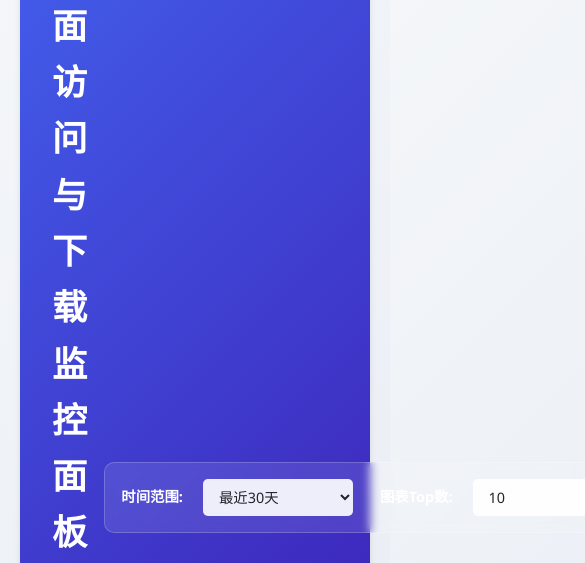
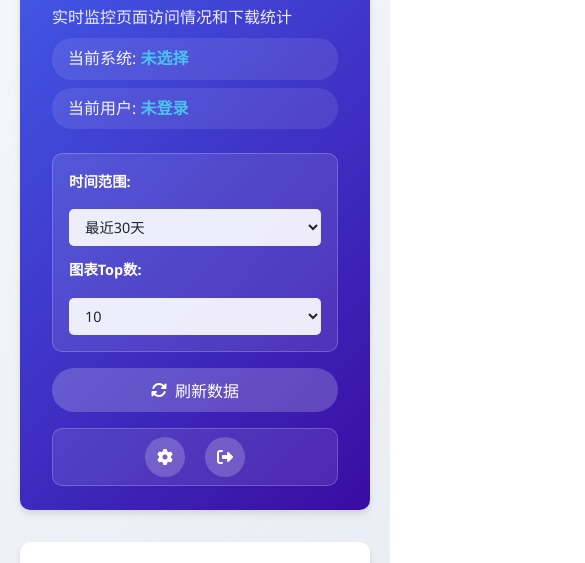
Before and after one commit to qingfeng0820/page-monitor, a plain HTML site: page public/monitor/index.html in a window 390 px wide. Shown: the part 160-723 px from the top of the page, 585 px wide, since content can reach past the window. Drawn offline with Linux system fonts and the light colour scheme; no server answers.

Commit message:
ajust pages

```diff
--- a/public/monitor/index.css
+++ b/public/monitor/index.css
@@ -436,6 +436,112 @@ h1 {
     }
 }
 
+@media (max-width: 992px) {
+    header {
+        flex-direction: column;
+        gap: 1.5rem;
+        align-items: stretch;
+    }
+
+    .header-controls {
+        flex-direction: column;
+        align-items: stretch;
+        gap: 1rem;
+    }
+
+    .date-range-selector {
+        min-width: auto;
+        width: 100%;
+    }
+
+    .date-range-selector-header {
+        flex-direction: column;
+        align-items: stretch;
+        gap: 0.75rem;
+    }
+
+    .date-range-selector label {
+        margin-bottom: 0.25rem;
+    }
+
+    /* 调整选择框样式 */
+    .date-range-selector select {
+        min-width: 100% !important;
+        margin-right: 0 !important;
+    }
+
+    /* 调整日期输入区域 */
+    .custom-date-range {
+        display: flex;
+        flex-direction: column;
+        gap: 0.5rem;
+    }
+
+    .custom-date-range input[type="date"] {
+        width: 100%;
+    }
+
+    /* 调整刷新按钮 */
+    .refresh-btn {
+        width: 100%;
+        justify-content: center;
+    }
+
+    /* 调整用户控制按钮 */
+    .user-controls {
+        justify-content: center;
+    }
+
+    /* 调整系统和用户信息 */
+    .system-user-info {
+        flex-direction: column;
+        gap: 0.5rem;
+    }
+}
+
+@media (max-width: 768px) {
+    header {
+        flex-direction: column;
+        gap: 1.5rem;
+        align-items: stretch;
+    }
+
+    .header-controls {
+        flex-direction: column;
+        align-items: stretch;
+        gap: 1rem;
+    }
+
+    .date-range-selector {
+        min-width: auto;
+        width: 100%;
+    }
+
+    .date-range-selector-header {
+        flex-direction: column;
+        align-items: stretch;
+        gap: 0.75rem;
+    }
+
+    .date-range-selector label {
+        margin-bottom: 0.25rem;
+    }
+
+    .custom-date-range {
+        flex-direction: column;
+        gap: 0.5rem;
+    }
+
+    .custom-date-range input[type="date"] {
+        width: 100%;
+    }
+
+    .refresh-btn {
+        width: 100%;
+        justify-content: center;
+    }
+}
+
 .card {
     background: var(--card-bg);
     border-radius: var(--border-radius);
```
Also changed, not shown: public/monitor/login.html (+15 -3 lines), public/monitor/control.html (line endings or trailing spaces), public/monitor/control.js (line endings or trailing spaces), public/monitor/register.html (line endings or trailing spaces).
